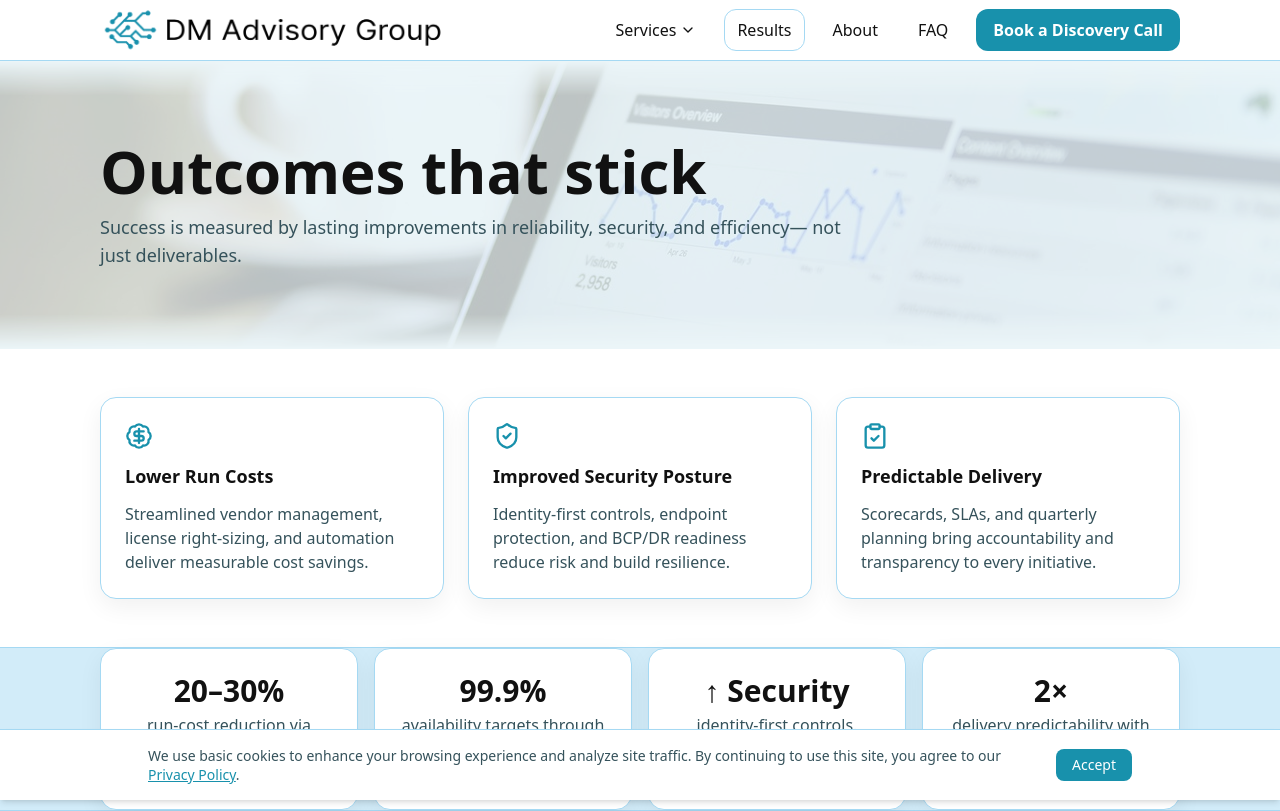
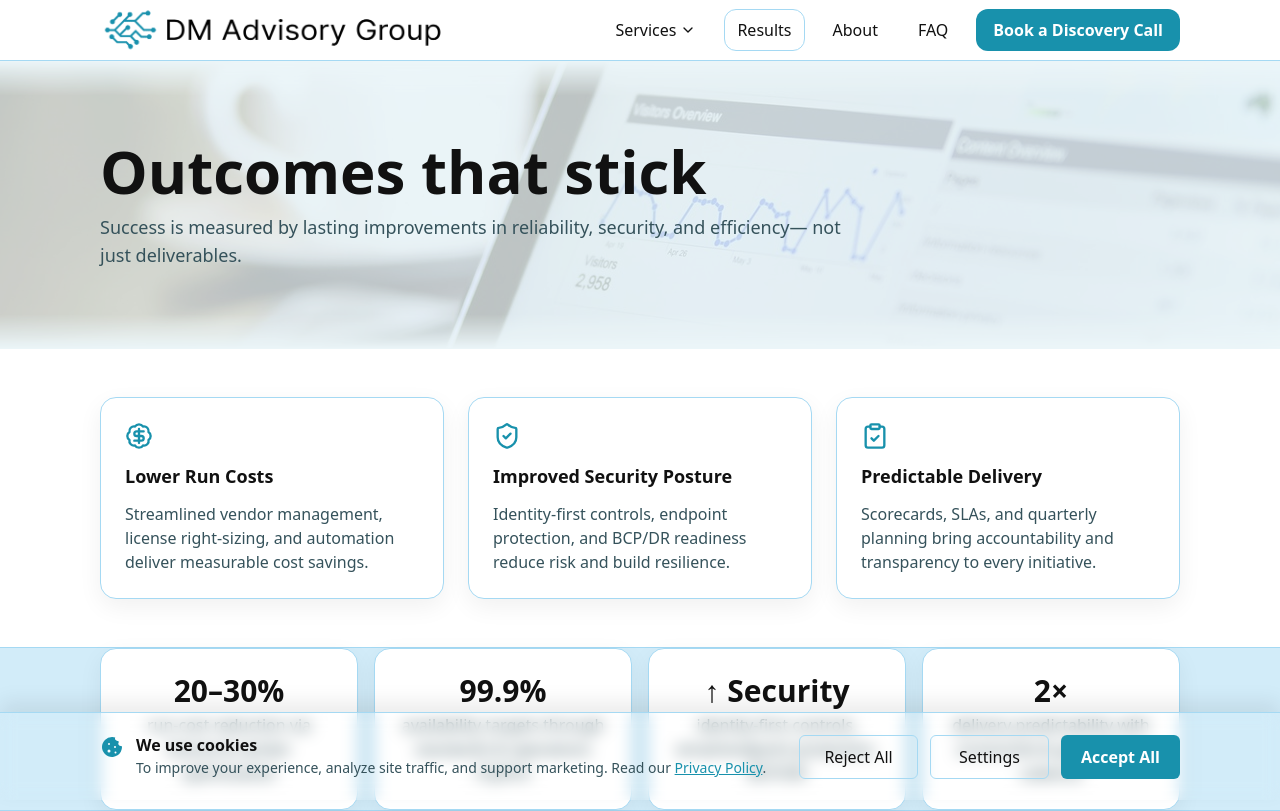
Before and after one commit to dmullenix-web/dm-advisory-group, a Next.js app: page /results in a window 1280 px wide. Shown: the top 811 px of the page. Built offline with nearby package versions, Linux system fonts and the light colour scheme.

Commit message:
changed cookies popup

```diff
--- /dev/null
+++ b/app/components/CookieConsent.tsx
@@ -0,0 +1,136 @@
+'use client'
+
+import { useEffect, useState } from 'react'
+import { usePathname } from 'next/navigation'
+import { getConsent, setConsent } from '../lib/consent'
+
+export default function CookieConsent() {
+  const [show, setShow] = useState(false)
+  const [prefsOpen, setPrefsOpen] = useState(false)
+  const [analytics, setAnalytics] = useState(true)
+  const [marketing, setMarketing] = useState(false)
+  const pathname = usePathname()
+
+  // First load: if no consent, show
+  useEffect(() => {
+    if (!getConsent()) setShow(true)
+    const open = () => setShow(true)
+    window.addEventListener('dm-open-consent', open)
+    return () => window.removeEventListener('dm-open-consent', open)
+  }, [])
+
+  // Implied consent on navigation AWAY while banner visible and no consent yet
+  useEffect(() => {
+    if (!show) return
+    const c = getConsent()
+    if (!c) {
+      setConsent({ analytics: false, marketing: false, timestamp: Date.now(), explicit: false })
+      setShow(false)
+    }
+    // eslint-disable-next-line react-hooks/exhaustive-deps
+  }, [pathname])
+
+  // Re-prompt on HOME if consent exists but is NOT explicit
+  useEffect(() => {
+    const c = getConsent()
+    if (pathname === '/' && c && c.explicit !== true) {
+      setShow(true)
+    }
+  }, [pathname])
+
+  function confirmAll() {
+    setConsent({ analytics: true, marketing: true, timestamp: Date.now(), explicit: true })
+    setShow(false)
+  }
+  function rejectAll() {
+    setConsent({ analytics: false, marketing: false, timestamp: Date.now(), explicit: true })
+    setShow(false)
+  }
+  function savePrefs() {
+    setConsent({ analytics, marketing, timestamp: Date.now(), explicit: true })
+    setShow(false)
+  }
+
+  if (!show) return null
+
+  return (
+    <div className="fixed bottom-0 inset-x-0 z-50 border-t border-[color:var(--line)] bg-white/97 backdrop-blur shadow-[0_-10px_20px_rgba(0,0,0,0.08)]">
+      <div className="container px-5 py-4 md:py-5 pb-[calc(1rem+env(safe-area-inset-bottom))]">
+        <div className="flex flex-col md:flex-row md:items-center md:justify-between gap-4">
+          {/* Copy */}
+          <div className="flex items-start gap-3 md:pr-4">
+            <svg aria-hidden="true" width="24" height="24" viewBox="0 0 24 24" className="shrink-0 text-[color:var(--brand)] mt-0.5">
+              <path fill="currentColor" d="M12 2a9.93 9.93 0 0 0-7.07 2.93A10 10 0 1 0 22 12a1 1 0 0 0-1.18-1 2.5 2.5 0 0 1-2.38-3.28A1 1 0 0 0 17.5 6a2.5 2.5 0 0 1-2.24-3.57A10 10 0 0 0 12 2Zm-3 6a1 1 0 1 1-1 1 1 1 0 0 1 1-1Zm6 3a1 1 0 1 1-1 1 1 1 0 0 1 1-1ZM9 14.5A1.5 1.5 0 1 1 7.5 16 1.5 1.5 0 0 1 9 14.5Zm6.5 2a1 1 0 1 1-1 1 1 1 0 0 1 1-1Z"/>
+            </svg>
+            <div>
+              <div className="font-semibold text-[color:var(--text)]">We use cookies</div>
+              <p className="text-sm text-[color:var(--muted)] leading-relaxed">
+                To improve your experience, analyze site traffic, and support marketing. Read our{' '}
+                <a href="/privacy-policy" className="underline text-[color:var(--brand)]">Privacy Policy</a>.
+              </p>
+            </div>
+          </div>
+
+          {/* Actions */}
+          <div className="w-full md:w-auto">
+            <div className="grid grid-cols-1 sm:grid-cols-3 gap-2 sm:gap-3">
+              <button
+                onClick={rejectAll}
+                className="h-11 rounded-md border border-[color:var(--line)] px-4 font-medium w-full hover:bg-[color:var(--surface)]"
+              >
+                Reject All
+              </button>
+              <button
+                onClick={() => setPrefsOpen(v => !v)}
+                className="h-11 rounded-md border border-[color:var(--line)] px-4 font-medium w-full hover:bg-[color:var(--surface)]"
+              >
+                Settings
+              </button>
+              <button
+                onClick={confirmAll}
+                className="h-11 rounded-md px-5 font-semibold text-white w-full"
+                style={{ backgroundColor: 'var(--brand)' }}
+              >
+                Accept All
+              </button>
+            </div>
+          </div>
+        </div>
+
+        {/* Preferences */}
+        {prefsOpen && (
+          <div className="mt-4 border-t border-[color:var(--line)] pt-4">
+            <div className="flex flex-col sm:flex-row sm:items-center sm:justify-between gap-3">
+              <div className="flex flex-col sm:flex-row gap-4">
+                <label className="flex items-center gap-2 text-sm">
+                  <input type="checkbox" disabled checked /> <span><span className="font-medium">Essential</span></span>
+                </label>
+                <label className="flex items-center gap-2 text-sm">
+                  <input type="checkbox" checked={analytics} onChange={(e)=>setAnalytics(e.target.checked)} /> <span><span className="font-medium">Analytics</span></span>
+                </label>
+                <label className="flex items-center gap-2 text-sm">
+                  <input type="checkbox" checked={marketing} onChange={(e)=>setMarketing(e.target.checked)} /> <span><span className="font-medium">Marketing</span></span>
+                </label>
+              </div>
+              <div className="grid grid-cols-2 gap-2 sm:gap-3 w-full sm:w-auto">
+                <button
+                  onClick={()=>setPrefsOpen(false)}
+                  className="h-10 rounded-md border border-[color:var(--line)] px-4 font-medium w-full"
+                >
+                  Back
+                </button>
+                <button
+                  onClick={savePrefs}
+                  className="h-10 rounded-md px-4 font-semibold text-white w-full"
+                  style={{ backgroundColor: 'var(--brand)' }}
+                >
+                  Save
+                </button>
+              </div>
+            </div>
+          </div>
+        )}
+      </div>
+    </div>
+  )
+}
--- /dev/null
+++ b/app/components/GA4.tsx
@@ -0,0 +1,73 @@
+// app/components/GA4.tsx
+'use client'
+
+import Script from 'next/script'
+import { useEffect, useState } from 'react'
+import { getConsent } from '../lib/consent' // relative to /app/components
+
+const GA_ID = 'G-XXXXXXXXXX' // <- put your GA4 measurement ID here
+
+export default function GA4() {
+  const [enabled, setEnabled] = useState(false)
+
+  useEffect(() => {
+    const apply = () => {
+      const c = getConsent()
+
+      // Ensure dataLayer/gtag exist
+      // @ts-ignore
+      window.dataLayer = window.dataLayer || []
+      function gtag(){ window.dataLayer!.push(arguments as any) }
+      // @ts-ignore
+      window.gtag = gtag
+
+      // Consent Mode v2: default deny
+      gtag('consent', 'default', {
+        ad_storage: 'denied',
+        ad_user_data: 'denied',
+        ad_personalization: 'denied',
+        analytics_storage: 'denied',
+        functionality_storage: 'granted',
+        security_storage: 'granted',
+      })
+
+      // Grant based on stored consent
+      if (c?.analytics) {
+        gtag('consent', 'update', { analytics_storage: 'granted' })
+      }
+      if (c?.marketing) {
+        gtag('consent', 'update', {
+          ad_storage: 'granted',
+          ad_user_data: 'granted',
+          ad_personalization: 'granted',
+        })
+      }
+
+      // Only load GA script when analytics is allowed
+      setEnabled(Boolean(c?.analytics))
+    }
+
+    apply()
+    window.addEventListener('dm-consent-updated', apply as EventListener)
+    return () => window.removeEventListener('dm-consent-updated', apply as EventListener)
+  }, [])
+
+  if (!enabled || GA_ID === 'G-XXXXXXXXXX') return null
+
+  return (
+    <>
+      <Script id="gtag-base" strategy="afterInteractive">
+        {`
+          window.dataLayer = window.dataLayer || [];
+          function gtag(){dataLayer.push(arguments);}
+          gtag('js', new Date());
+          gtag('config', '${GA_ID}', { anonymize_ip: true });
+        `}
+      </Script>
+      <Script
+        src={`https://www.googletagmanager.com/gtag/js?id=${GA_ID}`}
+        strategy="afterInteractive"
+      />
+    </>
+  )
+}
--- a/app/globals.css
+++ b/app/globals.css
@@ -36,3 +36,16 @@ body{background:var(--bg); color:var(--text)}
 @media (max-width: 768px) {
   .bg-fixed { background-attachment: scroll !important; }
 }
+@keyframes slide-up {
+  from {
+    transform: translateY(100%);
+    opacity: 0;
+  }
+  to {
+    transform: translateY(0);
+    opacity: 1;
+  }
+}
+.animate-slide-up {
+  animation: slide-up 0.6s ease-out;
+}
--- a/app/layout.tsx
+++ b/app/layout.tsx
@@ -3,7 +3,11 @@ import './globals.css'
 import type { Metadata } from 'next'
 import Header from '../components/Header'
 import Footer from '../components/Footer'
-import CookieBanner from '../components/CookieBanner'
+
+// 🔹 New consent modal (replaces old CookieBanner)
+import CookieConsent from './components/CookieConsent'
+// 🔹 Optional: GA4 loader that respects consent (safe to remove if not used)
+import GA4 from './components/GA4'
 
 export const metadata: Metadata = {
   title: 'DM Advisory Group LLC',
@@ -12,9 +16,7 @@ export const metadata: Metadata = {
     icon: '/favicon.ico',
     shortcut: '/favicon.ico',
     apple: '/favicon_180x180.png',
-    other: [
-      { rel: 'icon', url: '/favicon.svg', type: 'image/svg+xml' },
-    ],
+    other: [{ rel: 'icon', url: '/favicon.svg', type: 'image/svg+xml' }],
   },
 }
 
@@ -25,7 +27,10 @@ export default function RootLayout({ children }: { children: React.ReactNode })
         <Header />
         <main>{children}</main>
         <Footer />
-        <CookieBanner />
+        {/* Consent modal (appears if no prior choice, or via “Manage Cookies”) */}
+        <CookieConsent />
+        {/* GA4 loads only after Analytics consent is granted */}
+        <GA4 />
       </body>
     </html>
   )
--- /dev/null
+++ b/app/lib/consent.ts
@@ -0,0 +1,28 @@
+// app/lib/consent.ts
+export type Consent = {
+  analytics: boolean
+  marketing: boolean
+  timestamp: number
+  explicit?: boolean // true = user clicked; false/undefined = implied or unknown
+}
+
+const KEY = 'dm_consent_v1'
+const COOKIE = 'dm_consent'
+
+export function getConsent(): Consent | null {
+  if (typeof window === 'undefined') return null
+  const raw = localStorage.getItem(KEY)
+  if (!raw) return null
+  try {
+    return JSON.parse(raw) as Consent
+  } catch {
+    return null
+  }
+}
+
+export function setConsent(c: Consent) {
+  if (typeof window === 'undefined') return
+  localStorage.setItem(KEY, JSON.stringify(c))
+  document.cookie = `${COOKIE}=${encodeURIComponent(JSON.stringify(c))};path=/;max-age=${60*60*24*365}`
+  window.dispatchEvent(new CustomEvent('dm-consent-updated', { detail: c }))
+}
--- a/components/Footer.tsx
+++ b/components/Footer.tsx
@@ -2,8 +2,8 @@
 
 export default function Footer() {
   function handleManageCookies() {
-    localStorage.removeItem('cookieConsent')
-    alert('Cookie preferences have been reset. Reload the page to see the banner again.')
+    // Open the CookieConsent modal (listens for this event)
+    window.dispatchEvent(new Event('dm-open-consent'))
   }
 
   return (
```
